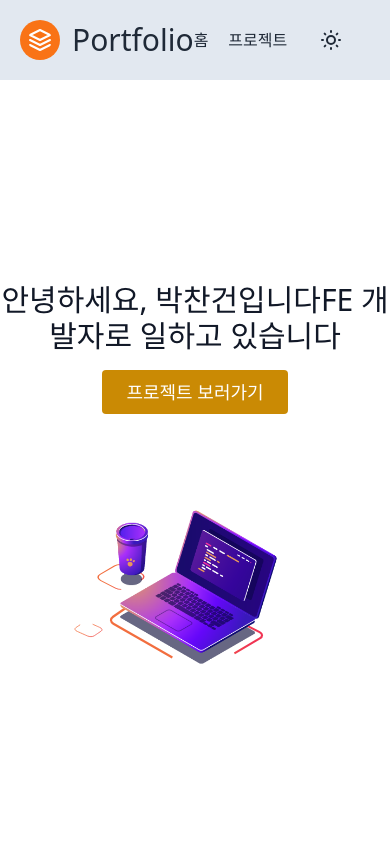
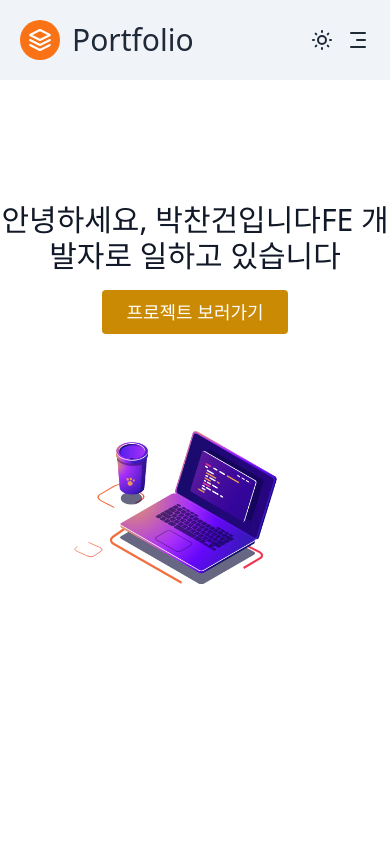
Before and after one commit to changeonPark/our-portfolio, a Next.js app: page / in a window 390 px wide. Shown: the top 844 px of the page. Built offline with nearby package versions, Linux system fonts and the light colour scheme.

Commit message:
design: feature: Sidebar, design refactor
모바일용 Sidebar 추가
전체적인 색상 및 디자인 리팩토링

```diff
--- a/pages/projects.tsx
+++ b/pages/projects.tsx
@@ -13,9 +13,11 @@ const Projects: NextPage<Props> = ({ data }) => {
 
   return (
     <Layout title="Projects">
-      {Object.keys(data).map(id => {
-        return <Project key={id} info={data[id]} />;
-      })}
+      <div className="px-5 flex flex-col gap-20">
+        {Object.keys(data).map(id => {
+          return <Project key={id} info={data[id]} />;
+        })}
+      </div>
     </Layout>
   );
 };
--- a/src/base/components/Header.tsx
+++ b/src/base/components/Header.tsx
@@ -1,10 +1,40 @@
+import { cls } from "libs/utils";
 import Link from "next/link";
+import { useEffect, useRef, useState } from "react";
 import ModeToggle from "./ModeToggle";
+import Sidebar from "./Sidebar";
 
 const Header = () => {
+  const hamburger = useRef<HTMLDivElement>(null);
+  const isVisible = useRef(true);
+  const [sidebar, setSidebar] = useState<boolean>(false);
+  const [animate, setAnimate] = useState<boolean>(false);
+
+  const onClickSidebar = () => {
+    setAnimate(() => true);
+    setTimeout(() => setAnimate(() => false), 250);
+    isVisible.current = false;
+  };
+
+  useEffect(() => {
+    if (!hamburger.current) return;
+    if (sidebar) {
+      document.body.classList.add("modal-opened");
+      hamburger.current.classList.add("active");
+    } else {
+      document.body.classList.remove("modal-opened");
+      hamburger.current.classList.remove("active");
+    }
+  }, [sidebar]);
+
+  useEffect(() => {
+    if (!animate && !isVisible.current) setSidebar(prev => !prev);
+  }, [animate]);
+
   return (
-    <header>
-      <div className="max-w-7xl mx-auto flex items-center p-5">
+    <>
+      <header className={cls("fixed z-20 w-full", sidebar ? "bg-transparent/0 dark:bg-transparent/0 delay-300" : "")}>
+        <div className="h-20 max-w-7xl mx-auto p-5 flex items-center justify-between">
           <Link href={"/"}>
             <a className="flex items-center font-medium">
               <svg
@@ -22,7 +52,9 @@ const Header = () => {
               <span className="ml-3 text-3xl">Portfolio</span>
             </a>
           </Link>
-        <nav className="flex flex-wrap items-center justify-center text-base md:ml-auto">
+
+          <div className="flex items-center">
+            <nav className="flex-wrap items-center justify-center text-base hidden md:flex">
               <Link href={"/"}>
                 <a className="mr-5">홈</a>
               </Link>
@@ -31,8 +63,21 @@ const Header = () => {
               </Link>
             </nav>
             <ModeToggle />
+            <div
+              ref={hamburger}
+              id="hamburger"
+              className="h-6 w-6 flex flex-col justify-center items-center cursor-pointer md:hidden"
+              onClick={() => onClickSidebar()}
+            >
+              <span></span>
+              <span></span>
+              <span></span>
+            </div>
+          </div>
         </div>
       </header>
+      {sidebar && <Sidebar animate={animate} closeSidebar={() => setSidebar(() => false)} />}
+    </>
   );
 };
 
--- a/src/base/components/Layout.tsx
+++ b/src/base/components/Layout.tsx
@@ -9,14 +9,15 @@ type Props = {
 
 const Layout = ({ title, children }: Props) => {
   return (
-    <div className="bg-primary">
+    <>
       <Head>
         <title>{title}</title>
       </Head>
       <Header />
-      <main className="min-h-screen flex flex-col items-center justify-center max-w-7xl mx-auto">{children}</main>
+      <main className="min-h-screen flex flex-col items-center justify-center max-w-7xl mx-auto py-24">{children}</main>
       <Footer />
-    </div>
+      <div id="root-modal"></div>
+    </>
   );
 };
 
--- /dev/null
+++ b/src/base/components/Modal.tsx
@@ -0,0 +1,38 @@
+import { useRef, useState, useEffect } from "react";
+import { createPortal } from "react-dom";
+
+type Props = {
+  closeModal: () => void;
+  children: React.ReactNode;
+};
+
+const Modal = ({ closeModal, children }: Props) => {
+  const ref = useRef<Element | null>();
+  const [mounted, setMounted] = useState(false);
+  useEffect(() => {
+    setMounted(true);
+    if (document) {
+      const dom = document.getElementById("root-modal");
+      ref.current = dom; // ref에 dom 값 전달
+      document.body.classList.add("modal-opened");
+      return () => {
+        document.body.classList.remove("modal-opened");
+      };
+    }
+  }, []);
+  if (ref.current && mounted) {
+    // mounted 됬고 dom이 존재하는 경우 모달 랜더링 진행
+    return createPortal(
+      <div
+        onClick={closeModal}
+        className="fixed top-0 right-0 bg-black/80 w-screen h-screen flex justify-center items-center z-10 overflow-y-auto"
+      >
+        {children}
+      </div>,
+      ref.current
+    );
+  }
+  return null;
+};
+
+export default Modal;
--- /dev/null
+++ b/src/base/components/Sidebar.tsx
@@ -0,0 +1,33 @@
+import { cls } from "libs/utils";
+import { useEffect } from "react";
+
+type Props = {
+  closeSidebar: () => void;
+  animate: boolean;
+};
+
+const Sidebar = ({ animate, closeSidebar }: Props) => {
+  useEffect(() => {
+    document.body.classList.add("modal-opened");
+    return () => {
+      document.body.classList.remove("modal-opened");
+    };
+  }, []);
+
+  return (
+    <div className="fixed top-0 right-0 w-screen h-screen flex justify-center items-center z-10 overflow-y-auto">
+      <div
+        className={cls(
+          "bg-light/10 dark:bg-dark/10 backdrop-blur-md w-full h-full transition duration-300 relative",
+          "flex flex-col justify-center items-center gap-4",
+          !animate ? "animate-sidebar-open" : "animate-sidebar-close"
+        )}
+        onClick={e => e.stopPropagation()}
+      >
+        괣뚧
+      </div>
+    </div>
+  );
+};
+
+export default Sidebar;
--- /dev/null
+++ b/src/libs/utils/index.ts
@@ -0,0 +1,19 @@
+export function cls(...classnames: string[]) {
+  return classnames.join(" ");
+}
+
+export function eventFit(callback: any) {
+  let tick = false;
+  return function trigger() {
+    if (tick) {
+      return;
+    }
+
+    tick = true;
+
+    return requestAnimationFrame(function task() {
+      tick = false;
+      return callback();
+    });
+  };
+}
--- a/src/projects/components/Project.tsx
+++ b/src/projects/components/Project.tsx
@@ -12,7 +12,6 @@ const Project = ({ info }: Props) => {
   const description = projectTitle[1] ? projectTitle[1].replaceAll("\\n", "\n") : null;
   return (
     <section>
-      <div className="px-5 py-12 lg:py-24 mx-auto">
       <div className="flex flex-wrap w-full mb-5">
         <div className="lg:w-1/2 w-full mb-6 lg:mb-0">
           <h1 className="sm:text-3xl text-2xl font-medium text-signature mb-2">{projectTitle[0]}</h1>
@@ -25,7 +24,6 @@ const Project = ({ info }: Props) => {
           <Item data={item} key={item.id} />
         ))}
       </div>
-      </div>
     </section>
   );
 };
--- a/src/styles/globals.css
+++ b/src/styles/globals.css
@@ -3,16 +3,65 @@
 @tailwind utilities;
 
 @layer base {
-  .bg-primary {
-    @apply bg-white dark:bg-gray-900/50;
+  header {
+    transition: color 0.3s ease-in-out;
+    @apply bg-light/50 dark:bg-dark/50 text-light dark:text-dark backdrop-blur-sm;
   }
-
-  header,
   footer {
     @apply bg-light dark:bg-dark text-light dark:text-dark;
   }
+}
 
+@layer components {
   .card {
     @apply transition duration-300 transform hover:scale-105 p-4 bg-gray-400 dark:bg-gray-800 bg-opacity-40 rounded-lg h-full;
   }
+
+  #hamburger > span {
+    display: block;
+    width: 16px;
+    height: 2px;
+    border-radius: 9999px;
+    @apply bg-gray-800 dark:bg-white;
+  }
+  #hamburger > span:nth-child(2) {
+    width: 10px;
+    margin-left: 6px;
+  }
+  #hamburger > span:not(:last-child) {
+    margin-bottom: 5px;
+  }
+
+  #hamburger,
+  #hamburger > span {
+    transition: all 0.3s ease-in-out;
+  }
+
+  #hamburger.active {
+    transition-delay: 0.3s;
+    transform: rotate(45deg);
+  }
+  #hamburger.active > span:nth-child(2) {
+    width: 0;
+  }
+  #hamburger.active > span:nth-child(1),
+  #hamburger.active > span:nth-child(3) {
+    transition-delay: 0.3s;
+  }
+  #hamburger.active > span:not(:last-child) {
+    margin-bottom: 0;
+  }
+
+  #hamburger.active > span:nth-child(1) {
+    transform: translateY(2px);
+  }
+  #hamburger.active > span:nth-child(3) {
+    transform: rotate(90deg) translateX(-2px);
+  }
 }
+
+@layer utilities {
+  .modal-opened {
+    @apply overflow-hidden md:overflow-auto;
+  }
+}
--- a/tailwind.config.js
+++ b/tailwind.config.js
@@ -12,8 +12,57 @@ module.exports = {
       },
       backgroundColor: {
         light: "#e2e8f0",
-        dark: "rgb(30 41 59 / 0.5)",
+        dark: "rgb(30 41 59)",
         signature: "#f97316",
+      },
+      animation: {
+        "sidebar-open": "sidebar-open 0.3s",
+        "sidebar-close": "sidebar-close 0.3s",
+        "dropdown-open": "dropdown-open 5",
+        "dropdown-close": "dropdown-close 0.5",
+        "arrow-rotate": "arrow-rotate 0.5",
+        shake: "shake 0.82s cubic-bezier(.36,.07,.19,.97) both",
+        reveal: "reveal 0.3s",
+      },
+      keyframes: {
+        "sidebar-open": {
+          "0%": { transform: "translateX(100%)", opacity: 0 },
+          "100%": { transform: "translateX(0%)", opacity: 1 },
+        },
+        "sidebar-close": {
+          "0%": { transform: "translateX(0%)", opacity: 1 },
+          "100%": { transform: "translateX(100%)", opacity: 0 },
+        },
+        "dropdown-open": {
+          "0%": { transform: "0px" },
+          "100%": { transform: "100px" },
+        },
+        "dropdown-close": {
+          "0%": { transform: "translateY(100%)" },
+          "100%": { transform: "translateY(0%)" },
+        },
+        "arrow-rotate": {
+          "0%": { transform: "rotate(0deg)" },
+          "100%": { transform: "rotate(90deg)" },
+        },
+        shake: {
+          "10%, 90%": {
+            transform: "translate3d(-1px, 0, 0)",
+          },
+          "20%, 80%": {
+            transform: "translate3d(2px, 0, 0)",
+          },
+          "30%, 50%, 70%": {
+            transform: "translate3d(-4px, 0, 0)",
+          },
+          "40%, 60%": {
+            transform: "translate3d(4px, 0, 0)",
+          },
+        },
+        reveal: {
+          "0%": { opacity: "0" },
+          "100%": { opacity: "1" },
+        },
       },
     },
   },
```
Lines whose indentation alone changed are shown as unchanged.
